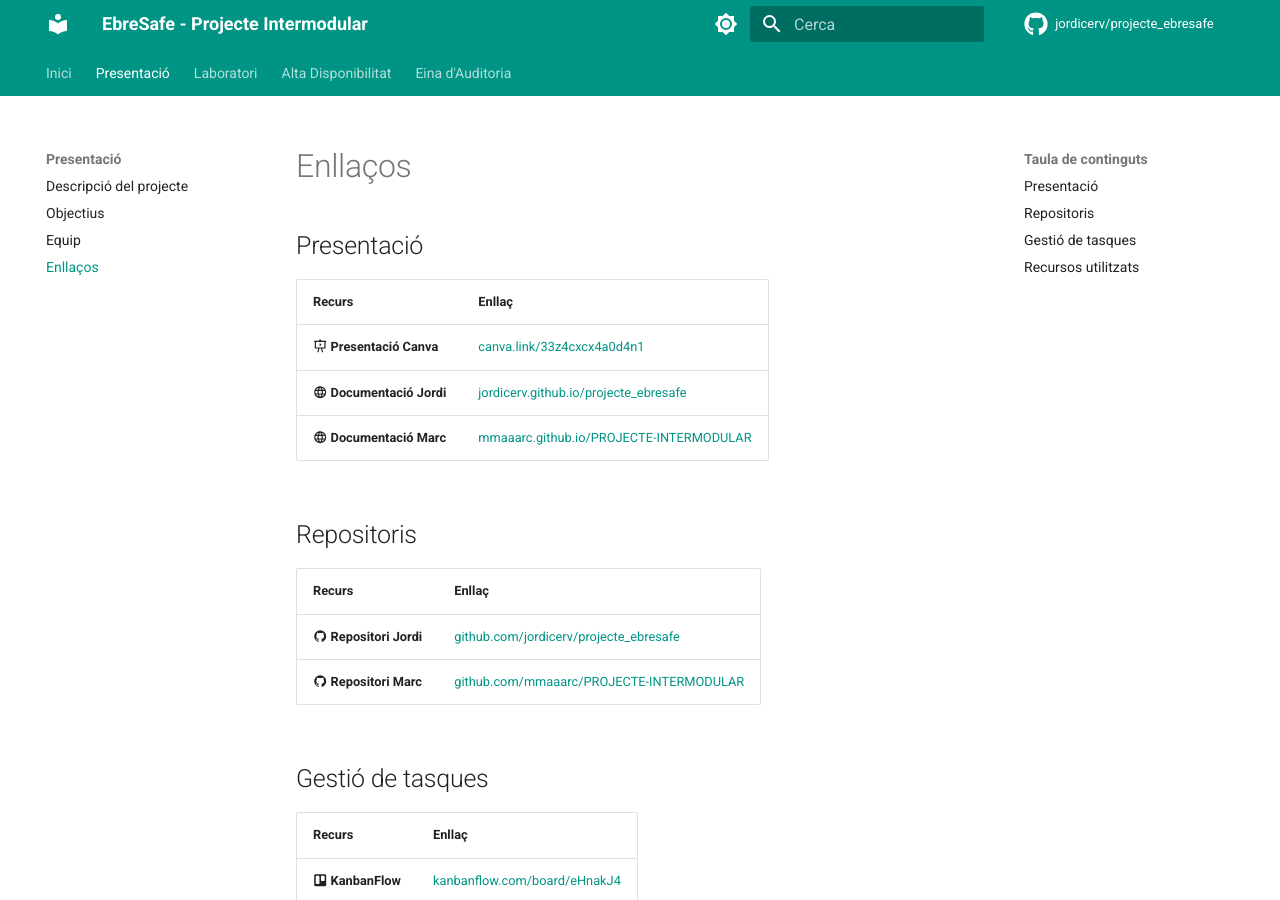
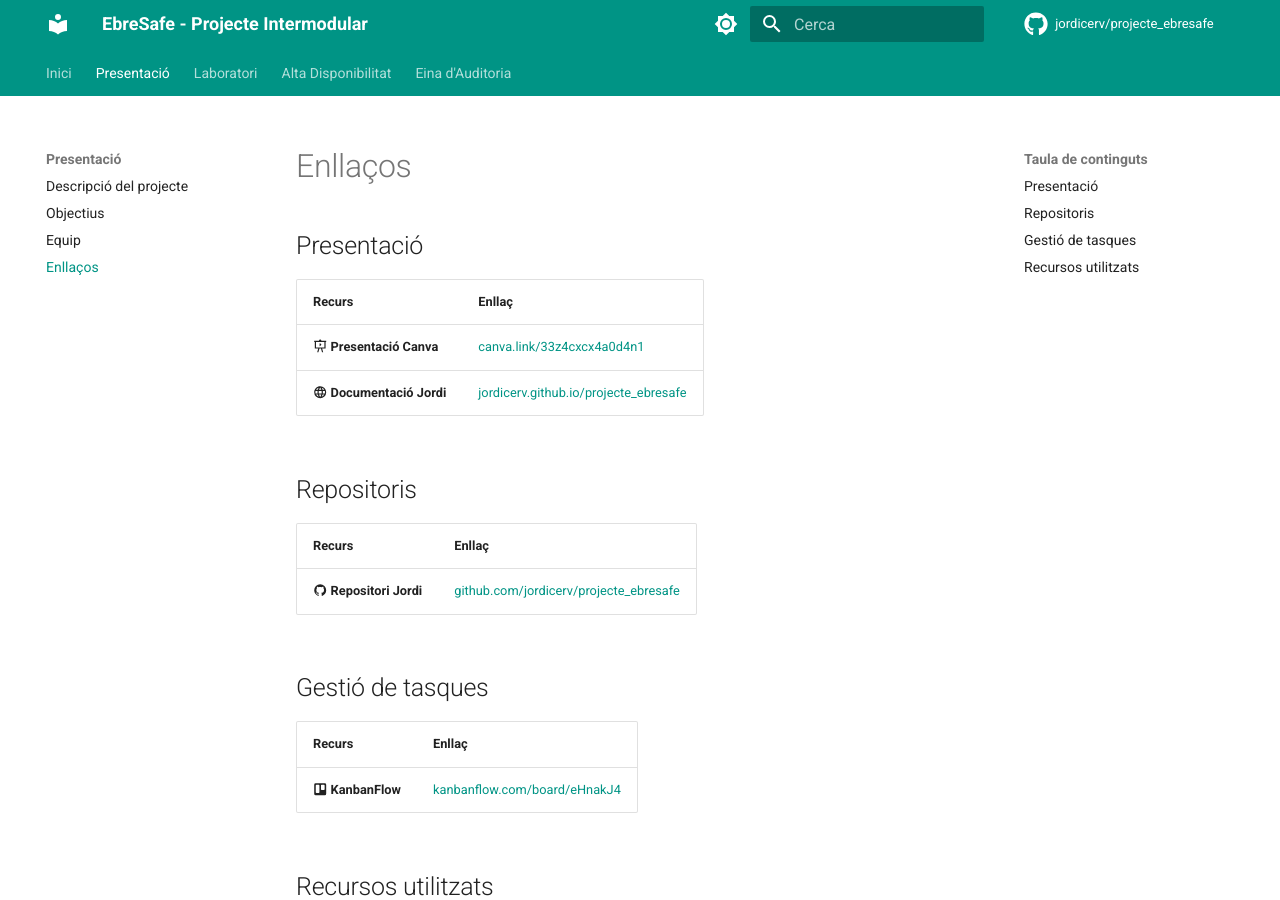
Before and after one commit to jordicerv/projecte_ebresafe, an MkDocs documentation site: the page built from docs/presentacio/enllacos.md, in a window 1280 px wide and 900 px high. Built offline with MkDocs 1.6.1 and Material for MkDocs 9.7.7, drawn with Linux system fonts in a browser that asks for light colours; comment, search, counter and statistics services are not loaded.

Commit message:
Eliminat enllaç de Marc

```diff
--- a/docs/presentacio/enllacos.md
+++ b/docs/presentacio/enllacos.md
@@ -6,14 +6,12 @@
 |--------|--------|
 | :material-presentation-play: **Presentació Canva** | [canva.link/33z4cxcx4a0d4n1](https://canva.link/33z4cxcx4a0d4n1) |
 | :material-web: **Documentació Jordi** | [jordicerv.github.io/projecte_ebresafe](https://jordicerv.github.io/projecte_ebresafe/) |
-| :material-web: **Documentació Marc** | [mmaaarc.github.io/PROJECTE-INTERMODULAR](https://mmaaarc.github.io/PROJECTE-INTERMODULAR/) |
 
 ## Repositoris
 
 | Recurs | Enllaç |
 |--------|--------|
 | :material-github: **Repositori Jordi** | [github.com/jordicerv/projecte_ebresafe](https://github.com/jordicerv/projecte_ebresafe) |
-| :material-github: **Repositori Marc** | [github.com/mmaaarc/PROJECTE-INTERMODULAR](https://github.com/mmaaarc/PROJECTE-INTERMODULAR) |
 
 ## Gestió de tasques
 
```
Also changed, not shown: docs/index.md (+0 -1 lines).
